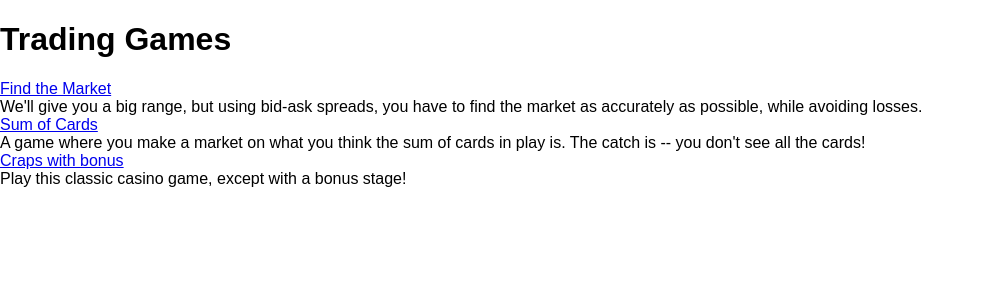
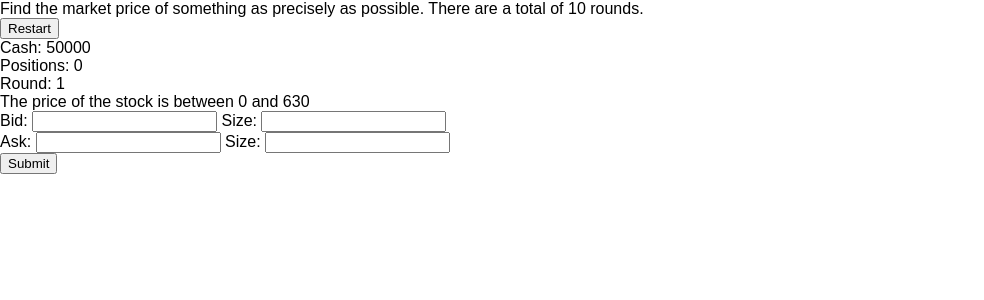
Before and after one commit to mikinty/Trading-Interview-Questions, a React app in the folder site/: page /#/findmarket in a window 1280 px wide. Shown: the top 300 px of the page, without its empty margins (0-984 px from the left). Built offline with nearby package versions, Linux system fonts and the light colour scheme.

Commit message:
Created a find market price simple game

```diff
--- a/site/src/games/FindMarket.js
+++ b/site/src/games/FindMarket.js
@@ -1,7 +1,180 @@
-import * as React from "react";
+import React, { useState, useEffect } from "react";
+
+const INITIAL_CASH = 50000;
+const MAX_ROUNDS = 10;
 
 export default function FindMarket() {
+  const [gameNumber, setGameNumber] = useState(0);
+  const [round, setRound] = useState(1);
+  const [cash, setCash] = useState(INITIAL_CASH);
+  const [stock, setStock] = useState(0);
+  const [bid, setBid] = useState(null);
+  const [ask, setAsk] = useState(null);
+  const [sizeAsk, setSizeAsk] = useState(null);
+  const [sizeBid, setSizeBid] = useState(null);
+  const [message, setMessage] = useState("");
+  const [actions, setActions] = useState([]);
+
+  const [target, setTarget] = useState(null);
+  const [lowerRange, setLowerRange] = useState(null);
+  const [upperRange, setUpperRange] = useState(null);
+  const [priceBid, setPriceBid] = useState(null);
+  const [priceAsk, setPriceAsk] = useState(null);
+
+  const [finalPrice, setFinalPrice] = useState(null);
+
+  const setupGame = () => {
+    // Generate target price
+    const numIter = 3;
+    const multiplier = 100;
+    const tolerance = Math.ceil(10 + Math.random() * 20);
+    let tempTarget = 0;
+    for (let i = 1; i <= numIter; i++) {
+      tempTarget += Math.random() * multiplier * i;
+    }
+    tempTarget = Math.ceil(tempTarget);
+
+    setTarget(tempTarget);
+
+    setLowerRange(0);
+    setUpperRange((multiplier * numIter * (numIter + 1)) / 2 + 30);
+
+    setPriceBid(tempTarget - tolerance);
+    setPriceAsk(tempTarget + tolerance);
+  };
+
+  useEffect(setupGame, [gameNumber]);
+
+  const resetRound = () => {
+    setMessage("");
+  };
+
+  const resetGame = () => {
+    setGameNumber(gameNumber + 1);
+    setRound(1);
+  };
+
+  const playFinalRound = () => {
+    if (round !== MAX_ROUNDS + 1) {
+      return;
+    } else if (finalPrice == null) {
+      setMessage("Please input a non-empty final price guess");
+      return;
+    }
+    // Calculate the final score
+    const priceDiff = target - finalPrice;
+    const portfolioValue = cash + stock * target;
+
+    setMessage(
+      `The actual price was ${target}. You were off by ${priceDiff}. Your final portfolio value is ${cash} + ${stock}*${target} = ${portfolioValue}.`
+    );
+    setRound(round + 1);
+  };
+
+  const playRound = () => {
+    if (bid == null || ask == null || sizeAsk == null || sizeBid == null) {
+      setMessage("Please input a non-empty bid/ask with sizes");
+      return;
+    } else if (bid >= ask) {
+      setMessage("Your bid must be less than your ask price");
+      return;
+    }
+
+    let actions = [];
+    if (bid >= priceBid) {
+      setCash(cash - sizeBid * bid);
+      setStock(stock + parseInt(sizeBid));
+      actions.push(`${sizeBid} buys filled @${bid}`);
+    } else {
+      actions.push("No bids filled.");
+    }
+
+    if (ask <= priceAsk) {
+      setCash(cash + sizeAsk * ask);
+      setStock(stock - parseInt(sizeAsk));
+      actions.push(`${sizeAsk} sells filled @${ask}`);
+    } else {
+      actions.push("No sells filled.");
+    }
+
+    resetRound();
+    setActions(actions);
+    setRound(round + 1);
+  };
+
+  const renderActions = () => {
+    return actions.map((action) => <div>{action}</div>);
+  };
+
+  const mainControls = (
+    <div id="main-controls">
+      <div>
+        Bid:&nbsp;
+        <input
+          id="bid"
+          type="number"
+          onChange={(e) => setBid(e.target.value)}
+        />
+        &nbsp;Size:&nbsp;
+        <input
+          id="bid-size"
+          type="number"
+          onChange={(e) => setSizeBid(e.target.value)}
+        />
+      </div>
+      <div>
+        Ask:&nbsp;
+        <input
+          id="ask"
+          type="number"
+          onChange={(e) => setAsk(e.target.value)}
+        />
+        &nbsp;Size:&nbsp;
+        <input
+          id="ask-size"
+          type="number"
+          onChange={(e) => setSizeAsk(e.target.value)}
+        />
+      </div>
+      <button onClick={playRound}>Submit</button>
+    </div>
+  );
+
+  const finalControls = (
+    <div id="final-controls">
+      <div>
+        Guess fair price:&nbsp;
+        <input
+          id="final-price"
+          type="number"
+          onChange={(e) => setFinalPrice(e.target.value)}
+        />
+      </div>
+      <button onClick={playFinalRound}>Submit</button>
+    </div>
+  );
+
   return (
-    <div>Find the market price of something as precisely as possible.</div>
+    <div>
+      <div>
+        Find the market price of something as precisely as possible. There are a
+        total of {MAX_ROUNDS} rounds.
+      </div>
+      <button onClick={resetGame}>Restart</button>
+      <div>
+        <div>Cash: {cash}</div>
+        <div>Positions: {stock}</div>
+        <div>Round: {round}</div>
+      </div>
+      <div>
+        <div>
+          The price of the stock is between {lowerRange} and {upperRange}
+        </div>
+      </div>
+      {round <= MAX_ROUNDS ? mainControls : null}
+      {round === MAX_ROUNDS + 1 ? finalControls : null}
+      <div id="action">{renderActions()}</div>
+      <div id="message">{message}</div>
+    </div>
   );
 }
--- a/site/src/index.js
+++ b/site/src/index.js
@@ -1,7 +1,7 @@
 import * as React from "react";
 import * as ReactDOM from "react-dom";
 import App from "./App";
-import { BrowserRouter, Routes, Route } from "react-router-dom";
+import { HashRouter, Routes, Route } from "react-router-dom";
 import CardSum from "./games/CardSum";
 import Craps from "./games/Craps";
 import FindMarket from "./games/FindMarket";
@@ -9,13 +9,13 @@ import "./styles/main.scss";
 
 let rootElement = document.getElementById("root");
 ReactDOM.render(
-  <BrowserRouter>
+  <HashRouter>
     <Routes>
       <Route path="/" element={<App />} />
       <Route path="cardsum" element={<CardSum />} />
       <Route path="craps" element={<Craps />} />
       <Route path="findmarket" element={<FindMarket />} />
     </Routes>
-  </BrowserRouter>,
+  </HashRouter>,
   rootElement
 );
```
